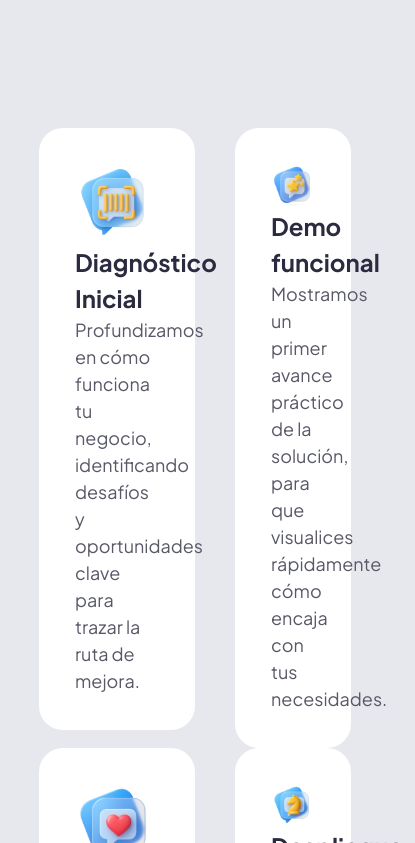
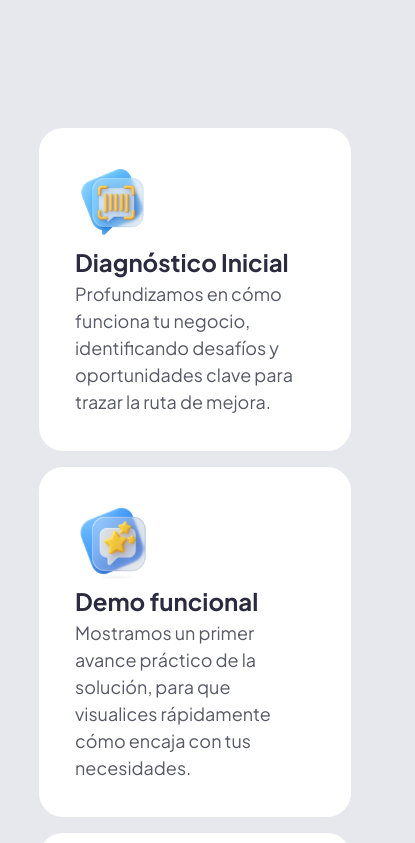
Before and after one commit to navadav-solutions/navadav-homepage, a Next.js app: page / in a window 390 px wide. Shown: the part 2021-2864 px from the top of the page, 415 px wide, since content can reach past the window. Built offline with nearby package versions, Linux system fonts and the light colour scheme.

Commit message:
Refactor grid layout in Home component to improve responsiveness and visual consistency. Adjust column settings for step and service sections, ensuring proper spacing and alignment across different screen sizes.

```diff
--- a/app/page.tsx
+++ b/app/page.tsx
@@ -42,9 +42,9 @@ export default function Home() {
 
       <section className="w-[80%] mx-auto py-16 text-center flex flex-col justify-center items-center">
         <div className="flex flex-col lg:flex-row items-start justify-start lg:gap-10 gap-4">
-          <div className="grid grid-cols-2">
+          <div className="grid lg:grid-cols-2 grid-cols-1 lg:gap-0 gap-4">
             {stepByStep.map((step, index) => (
-              <div key={step.title} className={index % 2 === 1 ? "lg:mt-10 ml-10" : ""}>
+              <div key={step.title} className={index % 2 === 1 ? "lg:mt-10 lg:ml-10 ml-0" : ""}>
                 <CardStepByStep
                   imageSrc={step.imageSrc}
                   title={step.title}
@@ -75,7 +75,7 @@ export default function Home() {
 
       <div className="relative">
         <section className="lg:w-[80%] w-[90%] flex flex-col gap-5 mx-auto py-16 text-center flex flex-col justify-center items-center">
-          <div className="grid grid-cols-2 gap-4">
+          <div className="grid lg:grid-cols-2 grid-cols-1 lg:gap-0 gap-4">
             {services.map((service) => (
               <CardServices
                 key={service.title}
```
